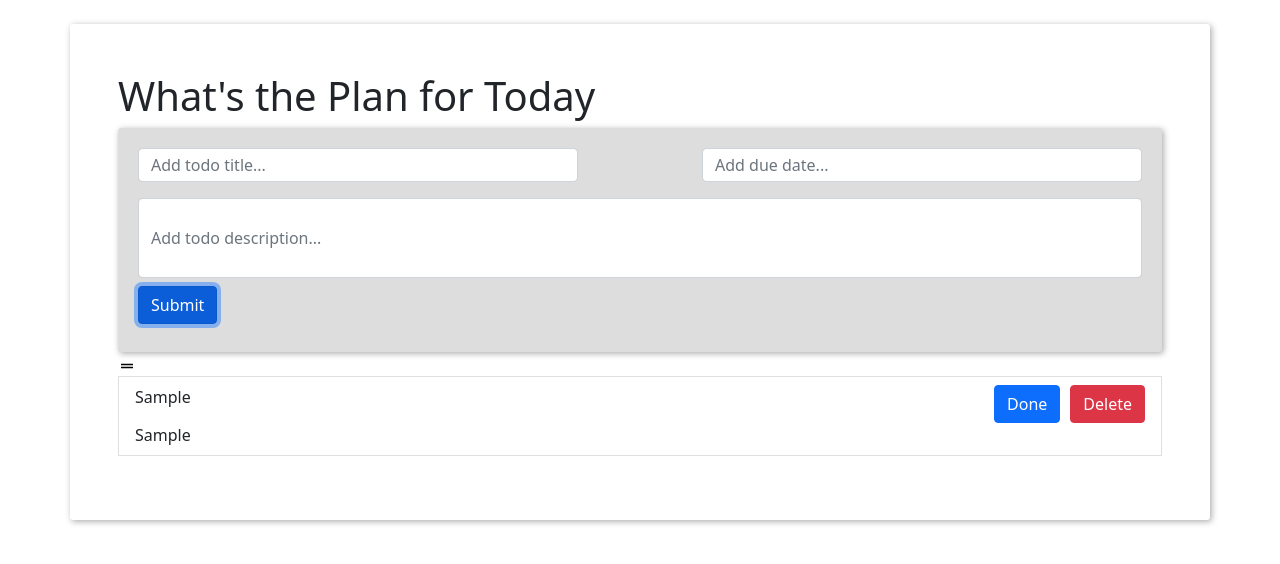
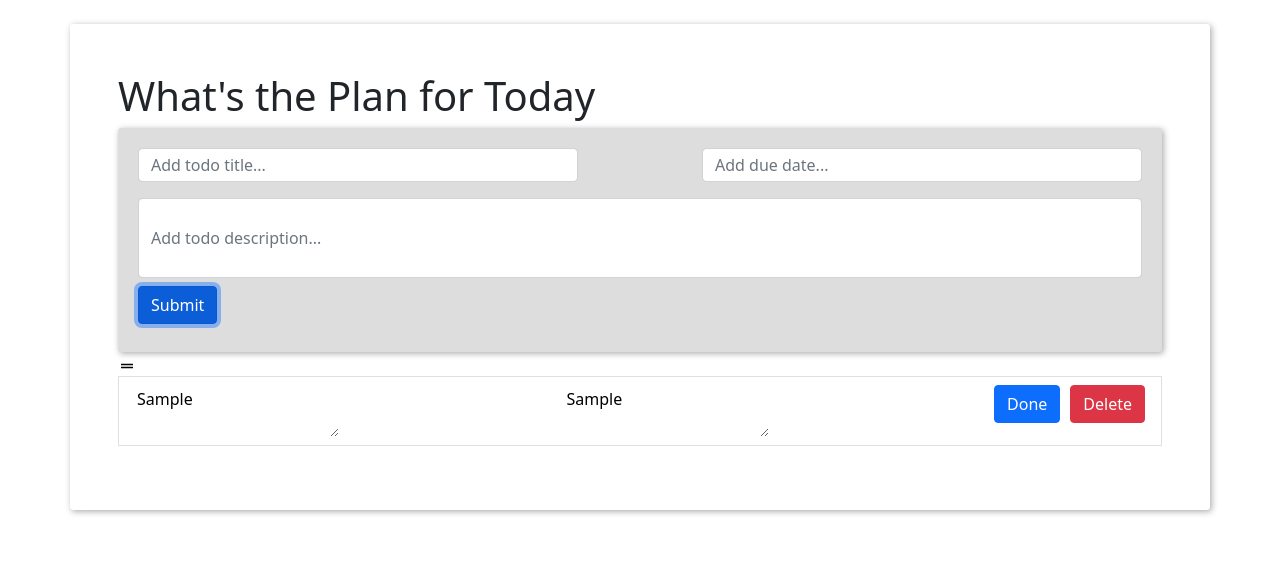
Before and after one commit to gavindang2911/TodoApp, a React (Create React App) app: page / in a window 1280 px wide. Both pictures are taken after typing "Sample", "Sample", "Sample" into the empty fields and a click on the button "Submit". Shown: the top 564 px of the page. Built offline with nearby package versions, Linux system fonts and the light colour scheme.

Commit message:
Finished edit todo

```diff
--- a/src/components/TodoItem.js
+++ b/src/components/TodoItem.js
@@ -1,14 +1,37 @@
-import React, {useEffect} from 'react';
+import React, { useState, useRef } from 'react';
 import { useDispatch, useSelector } from 'react-redux';
 import List from '../data';
-import { removeTodos } from '../redux/reducer';
+import { removeTodos, completeTodos, updateTodos } from '../redux/reducer';
 
 const TodoItem = ({ id, title, status, description, dueDate }) => {
   const dispatch = useDispatch();
+  const [isDisabled, setIsDisabled] = useState(false);
+  const [todo, setTodo] = useState({
+    id: id,
+    title: title,
+    description: description,
+    completed: status,
+    dueDate: dueDate,
+  });
+
   const handleDeleteClick = () => {
     dispatch(removeTodos({ id: id }));
   };
 
+  const handleCompleClick = () => {
+    dispatch(completeTodos({ id, completed: !status }));
+  };
+
+  const update = (e) => {
+    //here 13 is key code for enter key
+
+    if (e.which === 13) {
+      e.preventDefault();
+      //here 13 is key code for enter key
+      setIsDisabled(!isDisabled);
+      dispatch(updateTodos({ id: id, todo: todo }));
+    }
+  };
 
   return (
     <li
@@ -17,9 +40,38 @@ const TodoItem = ({ id, title, status, description, dueDate }) => {
       } mb-3 mr-sm-2`}
     >
       <div className="d-flex justify-content-between">
-        <span className=" align-items-center">{title}</span>
+        <textarea
+          defaultValue={title}
+          disabled={isDisabled}
+          style={{ border: 'none', background: 'transparent' }}
+          onChange={(event) =>
+            setTodo({
+              ...todo,
+              title: event.target.value,
+            })
+          }
+          onKeyPress={(e) => update(e)}
+        />
+        {/* <textarea style={{ border:"none" }}>{title}</textarea> */}
+        <textarea
+          defaultValue={description}
+          disabled={isDisabled}
+          style={{ border: 'none', background: 'transparent' }}
+          onChange={(event) =>
+            setTodo({
+              ...todo,
+              description: event.target.value,
+            })
+          }
+          onKeyPress={(e) => update(e)}
+        />
+
         <div>
-          <button className="btn btn-primary" style={{ marginRight: '10px' }}>
+          <button
+            className="btn btn-primary"
+            style={{ marginRight: '10px' }}
+            onClick={handleCompleClick}
+          >
             Done
           </button>
           <button className="btn btn-danger" onClick={handleDeleteClick}>
@@ -27,8 +79,6 @@ const TodoItem = ({ id, title, status, description, dueDate }) => {
           </button>
         </div>
       </div>
-
-      <span>{description}</span>
     </li>
   );
 };
--- a/src/components/TodoList.js
+++ b/src/components/TodoList.js
@@ -9,6 +9,7 @@ import { addAll } from '../redux/reducer';
 const TodoList = () => {
   const dispatch = useDispatch();
   const todos = useSelector((state) => state.todos);
+
 
 
   return (
--- a/src/redux/reducer.js
+++ b/src/redux/reducer.js
@@ -1,39 +1,11 @@
 import { createSlice } from "@reduxjs/toolkit";
 import List from '../data';
-import { useSelector } from 'react-redux';
 
 
 
 const todoSlice  = createSlice({
   name: "todos",
-  initialState: [
-    // {
-    //     id: 1,
-    //     title: 'todo1',
-    //     description: 'body1',
-    //     completed: true,
-    //     dueDate: 'Nov 1st',
-    //   },
-    //   {
-    //     id: 2,
-    //     title: 'todo2',
-    //     description: 'body2',
-    //     completed: true,
-    //     dueDate: 'Nov 2st',
-    //   },
-    //   {
-    //     id: 3,
-    //     title: 'todo5',
-    //     description: 'body3',
-    //     completed: false,
-    //     // status: {
-    //     //   todo: true,
-    //     //   inProgress: false,
-    //     //   completed: false,
-    //     // },
-    //     dueDate: 'Nov 3st',
-    //   },
-  ],
+  initialState: [],
   reducers: {
     addAll: (state, action) => {
       const todos = action.payload;
@@ -56,36 +28,49 @@ const todoSlice  = createSlice({
     },
     //remove todos
     removeTodos: (state, action) => {
-      // List.removeList(stnewState);
       List.saveList(state.filter((item) => item.id !== action.payload.id));
       return state.filter((item) => item.id !== action.payload.id);
     },
 
 
-    // //update todos
-    // updateTodos: (state, action) => {
-    //   return state.map((todo) => {
-    //     if (todo.id === action.payload.id) {
-    //       return {
-    //         ...todo,
-    //         item: action.payload.item,
-    //       };
-    //     }
-    //     return todo;
-    //   });
-    // },
+    //update todos
+    updateTodos: (state, action) => {
+      List.saveList(state.map((todo) => {
+        if (todo.id === action.payload.id) {
+          return action.payload.todo;
+        }
+        return todo;
+      }));
+      return state.map((todo) => {
+        if (todo.id === action.payload.id) {
+          return action.payload.todo;
+        }
+        return todo;
+      });
+    },
+
     // //completed
-    // completeTodos: (state, action) => {
-    //   return state.map((todo) => {
-    //     if (todo.id === action.payload) {
-    //       return {
-    //         ...todo,
-    //         completed: true,
-    //       };
-    //     }
-    //     return todo;
-    //   });
-    // },
+    completeTodos: (state, action) => {
+      List.saveList(state.map((todo) => {
+        if (todo.id === action.payload.id) {
+          return {
+            ...todo,
+            completed: action.payload.completed,
+          };
+        }
+        return todo;
+      }));
+      return state.map((todo) => {
+        if (todo.id === action.payload.id) {
+          return {
+            ...todo,
+            completed: action.payload.completed,
+          };
+        }
+        return todo;
+      });
+
+    },
   },
 });
 
@@ -93,8 +78,8 @@ export const {
   addAll,
   addTodos,
   removeTodos,
-//   updateTodos,
-//   completeTodos,
+  updateTodos,
+  completeTodos,
 } = todoSlice.actions;
 
 export default todoSlice.reducer;
```
